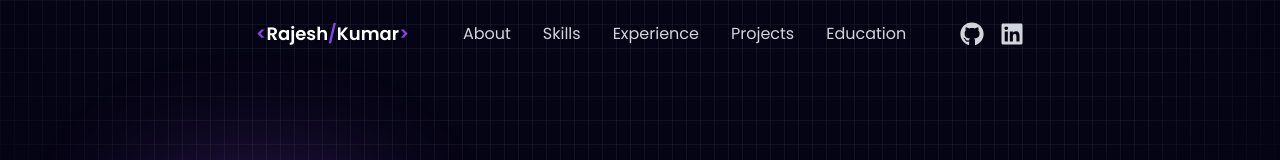
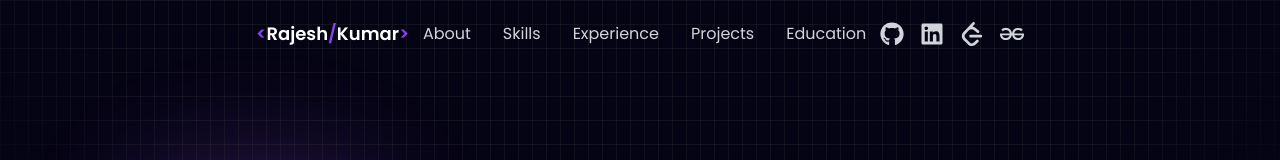
Before and after one commit to Rajesh-9956/Rajesh-portfolio, a React (Vite) app: page / in a window 1280 px wide. Shown: the top 160 px of the page. Built offline with nearby package versions, Linux system fonts and the light colour scheme.

Commit message:
Add Leedcode and Geeksforgeek icon and profile link in Footvar

```diff
--- a/src/components/Navbar/Navbar.jsx
+++ b/src/components/Navbar/Navbar.jsx
@@ -1,6 +1,10 @@
 import React, { useState, useEffect } from "react";
 import { FiMenu, FiX } from "react-icons/fi";
 import { FaGithub, FaLinkedin } from "react-icons/fa";
+import { SiLeetcode } from "react-icons/si";
+import { SiGeeksforgeeks } from "react-icons/si";
+
+
 
 
 const Navbar = () => {
@@ -87,6 +91,22 @@
           >
             <FaLinkedin size={24} />
           </a>
+          <a
+            href="https://leetcode.com/u/rajesh918606//"
+            target="_blank"
+            rel="noopener noreferrer"
+            className="text-gray-300 hover:text-[#8245ec]"
+          >
+            <SiLeetcode size={24} />
+          </a>
+          <a
+            href="https://www.geeksforgeeks.org/profile/rajeshkum80ak/"
+            target="_blank"
+            rel="noopener noreferrer"
+            className="text-gray-300 hover:text-[#8245ec]"
+          >
+            <SiGeeksforgeeks size={24} />
+          </a>
         </div>
 
         {/* Mobile Menu Icon */}
@@ -139,6 +159,22 @@
               >
                 <FaLinkedin size={24} />
               </a>
+              <a
+                href="https://leetcode.com/u/rajesh918606/"
+                target="_blank"
+                rel="noopener noreferrer"
+                className="text-gray-300 hover:text-white"
+              >
+                <SiLeetcode size={24} />
+              </a>
+              <a
+                href="https://www.geeksforgeeks.org/profile/rajeshkum80ak/"
+                target="_blank"
+                rel="noopener noreferrer"
+                className="text-gray-300 hover:text-white"
+              >
+                <SiGeeksforgeeks size={24} />
+              </a>
             </div>
           </ul>
         </div>
```
